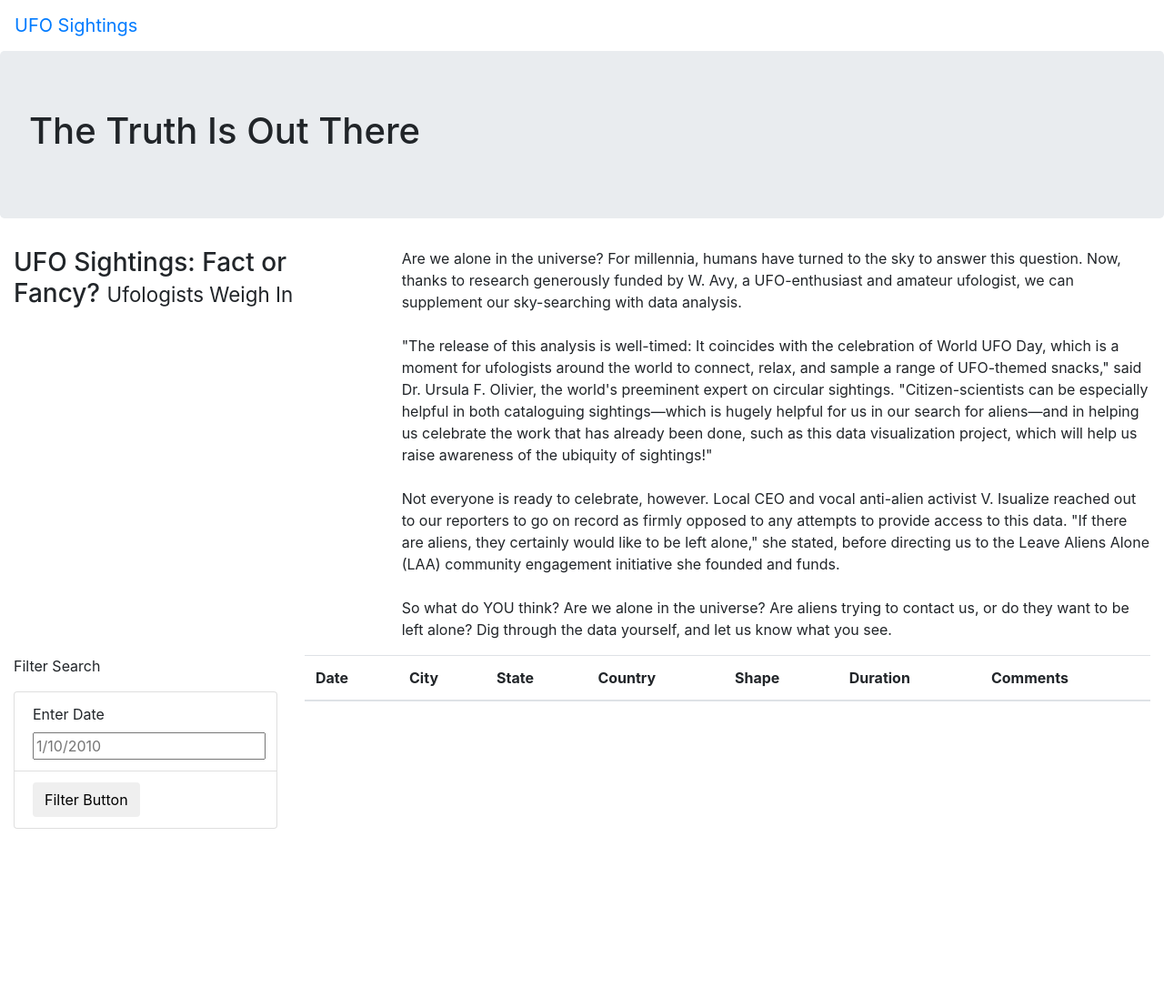
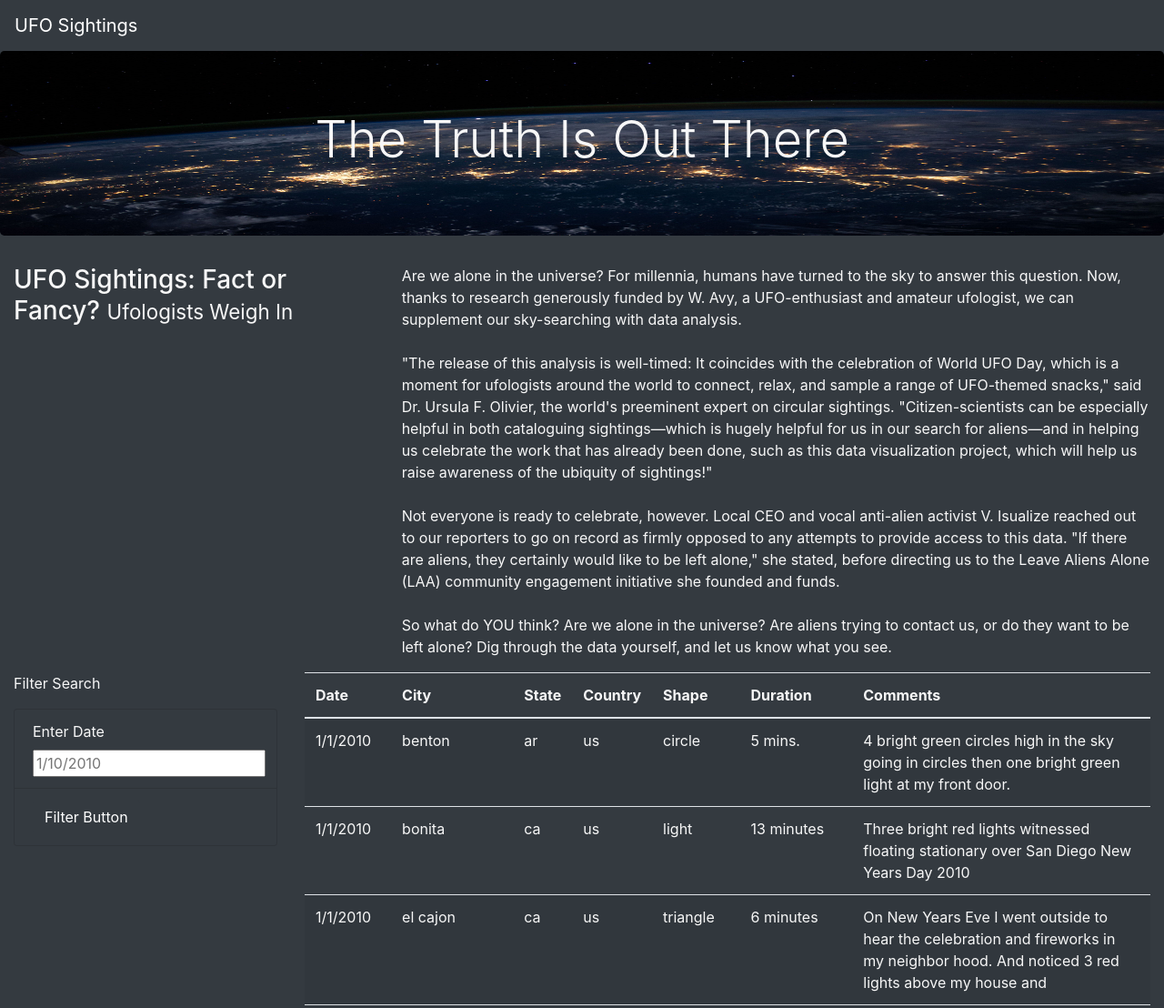
Before and after one commit to kwinterling/UFOs, a plain HTML site: page index.html in a window 1280 px wide. Shown: the top 1108 px of the page at 91% size. Before the commit the page ends 911 px from the top, so only its background shows below. Drawn offline with nearby package versions, Linux system fonts and the light colour scheme.

Commit message:
Added page styling

```diff
--- a/index.html
+++ b/index.html
@@ -13,15 +13,15 @@
     />
         <link rel="stylesheet" href="static/css/style.css" />
     </head>
-    <body>
+    <body class="bg-dark">
         <div class="wrapper">
 
-            <nav class="navbar navbar-expand-lg">
+            <nav class="navbar navbar-dark bg-dark navbar-expand-lg">
                 <a class="navbar-brand" href="index.html">UFO Sightings</a>
             </nav>
 
             <div class="jumbotron">
-                <h1>The Truth Is Out There</h1>
+                <h1 class="display-4">The Truth Is Out There</h1>
             </div>
 
             <div class="container-fluid">
@@ -38,16 +38,16 @@
             <div class="container-fluid">
                 <div class="row">
                     <div class="col-md-3">
-                        <form>
+                        <form class="bg-dark">
                             <p>Filter Search</p>
 
-                            <ul class="list-group">
-                                <li class="list-group-item">
+                            <ul class="list-group bg-dark">
+                                <li class="list-group-item bg-dark">
                                     <label for="date">Enter Date</label>
                                     <input type="text" placeholder="1/10/2010" id="datetime" />
                                 </li>
-                                <li class="list-group-item">
-                                    <button id="filter-btn" type="button" class="btn btn-default">Filter Button</button>
+                                <li class="list-group-item bg-dark">
+                                    <button id="filter-btn" type="button" class="btn btn-dark">Filter Button</button>
                                 </li>
                             </ul>
                         </form>
@@ -72,5 +72,8 @@
                 </div>
             </div>
         </div>
+        <script src="https://cdnjs.cloudflare.com/ajax/libs/d3/4.12.0/d3.js"></script>
+        <script src="static/js/data.js"></script>
+        <script src="static/js/app.js"></script>
     </body>
 </html>
--- a/static/css/style.css
+++ b/static/css/style.css
@@ -1,3 +1,14 @@
 
 
 /* CSS */
+
+
+body {
+    color: #f7f7f7;
+  }
+
+.jumbotron {
+    background-image: url("../images/nasa.jpg");
+    background-size: 100% 100%;
+    text-align: center;
+}
```
Also changed, not shown: static/images/nasa.jpg (added).
